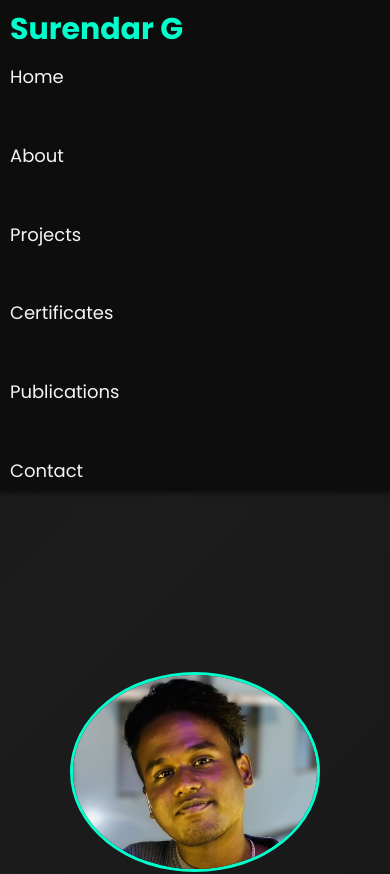
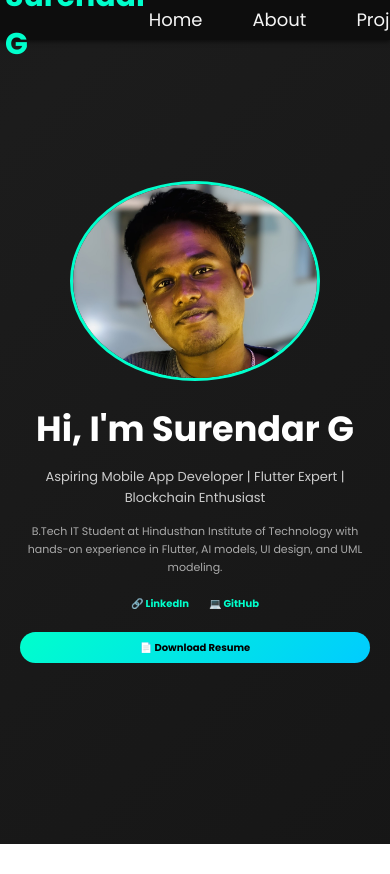
Before and after one commit to surendarg2003/Surendar_Portfolio, a React (Create React App) app: page / in a window 390 px wide. Shown: the top 874 px of the page. After the commit the page ends 844 px from the top, so only its background shows below. Built offline with nearby package versions, Linux system fonts and the light colour scheme.

Commit message:
Fix navbar size on mobile and heading overlap issues across pages, including Certificates page mobile layout fix

```diff
--- a/src/components/Navbar.css
+++ b/src/components/Navbar.css
@@ -5,8 +5,11 @@
   padding: 1.5rem 3rem; /* Slightly larger padding for better spacing */
   background-color: #0d0d0d;
   color: #f5f5f5;
-  position: sticky;
+  position: fixed;
   top: 0;
+  left: 0;
+  right: 0;
+  height: 60px;
   z-index: 1000;
   backdrop-filter: saturate(180%) blur(20px);
   box-shadow: 0 2px 4px rgba(0, 0, 0, 0.5);
@@ -16,45 +19,51 @@
 /* Responsive Navbar for tablets and mobiles */
 @media (max-width: 768px) {
   .navbar {
-    flex-direction: column;
-    align-items: flex-start;
-    padding: 1rem 1.5rem;
+    flex-direction: row;
+    align-items: center;
+    padding: 0 1rem;
+    height: 60px;
   }
 
   .nav-links {
-    flex-direction: column;
-    gap: 1.5rem;
-    width: 100%;
+    flex-direction: row;
+    gap: 1rem;
+    width: auto;
   }
 
   .nav-links li {
-    display: block;
-    width: 100%;
+    display: inline-block;
+    width: auto;
   }
 
   .nav-links a {
-    font-size: 1.5rem;
-    display: block;
-    width: 100%;
+    font-size: 1.2rem;
+    display: inline-block;
+    width: auto;
   }
 
   .logo {
-    font-size: 2.5rem;
-    margin-bottom: 1rem;
+    font-size: 2rem;
+    margin-bottom: 0;
   }
 }
 
 @media (max-width: 480px) {
   .navbar {
-    padding: 0.5rem 1rem;
+    padding: 0.25rem 0.5rem;
+    height: 40px;
+  }
+
+  .nav-links {
+    gap: 1rem;
   }
 
   .nav-links a {
-    font-size: 1.2rem;
+    font-size: 0.9rem;
   }
 
   .logo {
-    font-size: 2rem;
+    font-size: 1.4rem;
   }
 }
 
--- a/src/pages/About.css
+++ b/src/pages/About.css
@@ -1,5 +1,5 @@
 .about-section {
-  padding: 4rem 2rem;
+  padding: 7rem 2rem 4rem 2rem; /* Added top padding to clear fixed navbar */
   background-color: #0d0d0d;
   color: #f5f5f5;
   text-align: center;
--- a/src/pages/Certificates.css
+++ b/src/pages/Certificates.css
@@ -1,5 +1,5 @@
 .certificates-section {
-  padding: 4rem 2rem;
+  padding: 7rem 2rem 4rem 2rem; /* Added top padding to clear fixed navbar */
   background-color: #0d0d0d;
   color: #f5f5f5;
   text-align: center;
@@ -67,6 +67,11 @@
     font-size: 1.5rem;
   }
 
+  .certificates-grid {
+    grid-template-columns: 1fr; /* Stack certificates vertically on mobile */
+    gap: 1rem;
+  }
+
   .certificate-card {
     padding: 0.75rem;
   }
--- a/src/pages/Contact.css
+++ b/src/pages/Contact.css
@@ -1,5 +1,5 @@
 .contact-section {
-  padding: 4rem 2rem;
+  padding: 7rem 2rem 4rem 2rem; /* Added top padding to clear fixed navbar */
   background-color: #0d0d0d;
   color: #f5f5f5;
   min-height: 100vh;
--- a/src/pages/Home.css
+++ b/src/pages/Home.css
@@ -7,7 +7,7 @@
   background: linear-gradient(-45deg, #0f0f0f, #1c1c1c, #0f0f0f);
   background-size: 400% 400%;
   animation: gradientMove 10s ease infinite;
-  padding: 4rem 2rem;
+  padding: 7rem 2rem 4rem 2rem; /* Added top padding to clear fixed navbar */
 }
 
 body.dark .home {
--- a/src/pages/Projects.css
+++ b/src/pages/Projects.css
@@ -1,5 +1,5 @@
 .projects-section {
-  padding: 4rem 2rem;
+  padding: 7rem 2rem 4rem 2rem; /* Added top padding to clear fixed navbar */
   background-color: #0d0d0d;
   color: #f5f5f5;
   min-height: 100vh;
--- a/src/pages/Publications.css
+++ b/src/pages/Publications.css
@@ -1,5 +1,5 @@
 .publications-section {
-  padding: 4rem 2rem;
+  padding: 7rem 2rem 4rem 2rem; /* Added top padding to clear fixed navbar */
   background-color: #0d0d0d;
   color: #f5f5f5;
   /* Added min-height to fill viewport and remove white space below */
```
